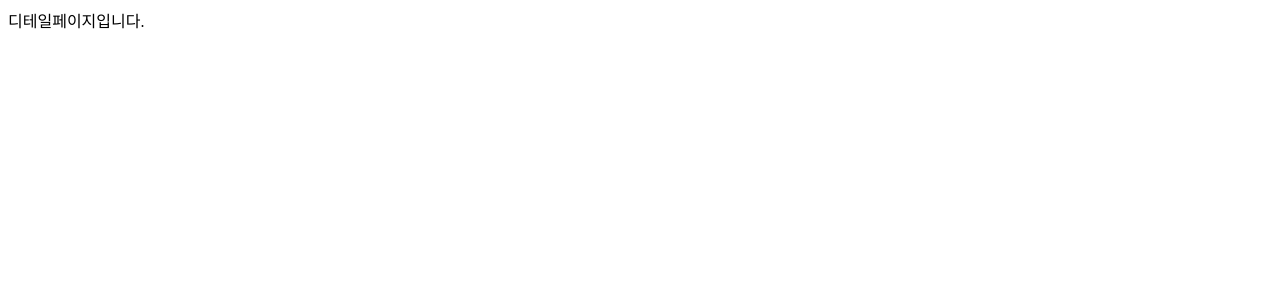
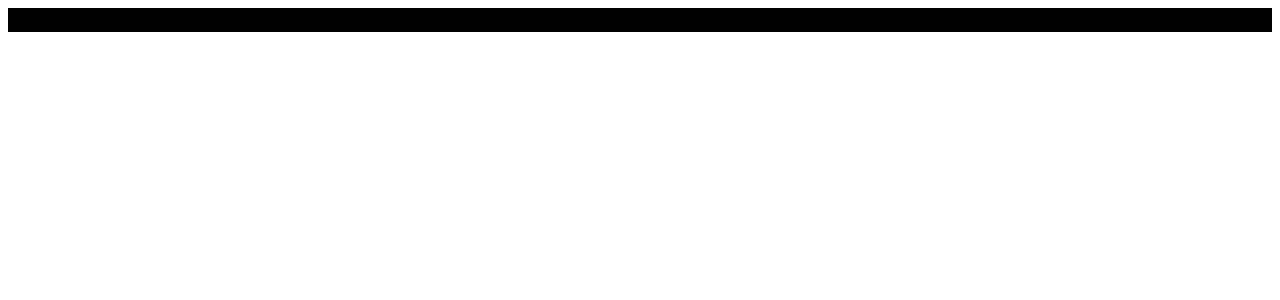
Before and after one commit to siliconValleyTeamA/client, a React (Create React App) app: page /detail in a window 1280 px wide. Shown: the top 300 px of the page. Built offline with nearby package versions, Linux system fonts and the light colour scheme.

Commit message:
[#3] test

```diff
--- a/src/pages/DetailPage/DetailPage.js
+++ b/src/pages/DetailPage/DetailPage.js
@@ -8,7 +8,7 @@ import styles from './DetailPage.module.scss';
 const cx = classNames.bind(styles);
 
 function DetailPage() {
-  return <div>디테일페이지입니다.</div>;
+  return <div className={cx('something-local')}>디테일페이지입니다.</div>;
 }
 
 export default DetailPage;
--- a/src/pages/DetailPage/DetailPage.module.scss
+++ b/src/pages/DetailPage/DetailPage.module.scss
@@ -0,0 +1,3 @@
+.something-local {
+  background-color: black;
+}
--- a/src/pages/ForgotPage/ForgotPage.js
+++ b/src/pages/ForgotPage/ForgotPage.js
@@ -8,7 +8,11 @@ import styles from './ForgotPage.module.scss';
 const cx = classNames.bind(styles);
 
 function ForgotPage() {
-  return <div>암호변경페이지입니다.</div>;
+  return (
+    <div>
+      <div className="hi">안뇽</div>
+    </div>
+  );
 }
 
 export default ForgotPage;
```
